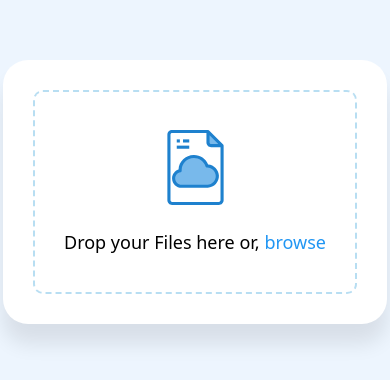
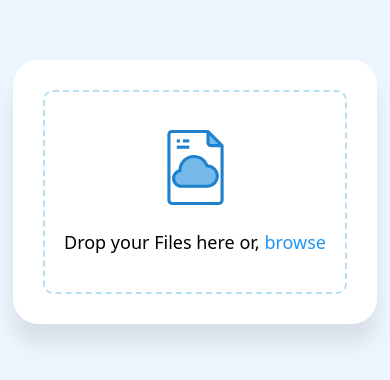
Before and after one commit to ayushagarwal2901/lets-share, a React (Create React App) app in the folder client/: page / in a window 390 px wide. Shown: the part 222-602 px from the top of the page. Built offline with nearby package versions, Linux system fonts and the light colour scheme.

Commit message:
Update App.css

```diff
--- a/client/src/App.css
+++ b/client/src/App.css
@@ -259,7 +259,7 @@ body,
 
 @media screen and (max-width: 900px) {
   :root {
-    --container-width: 320px;
+    --container-width: 300px;
   }
   .image-vector {
     display: none;
```
